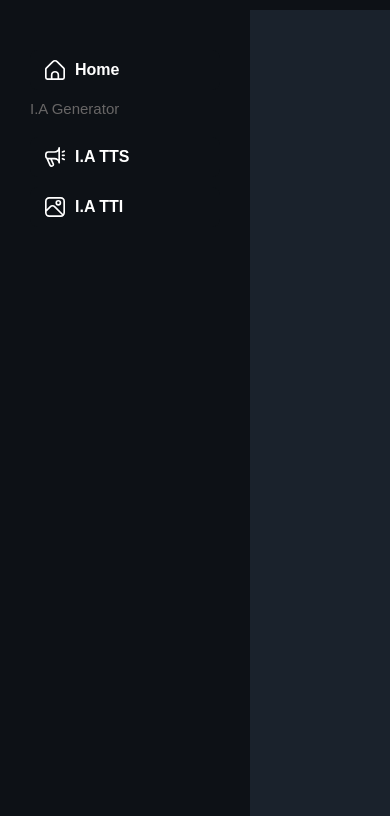
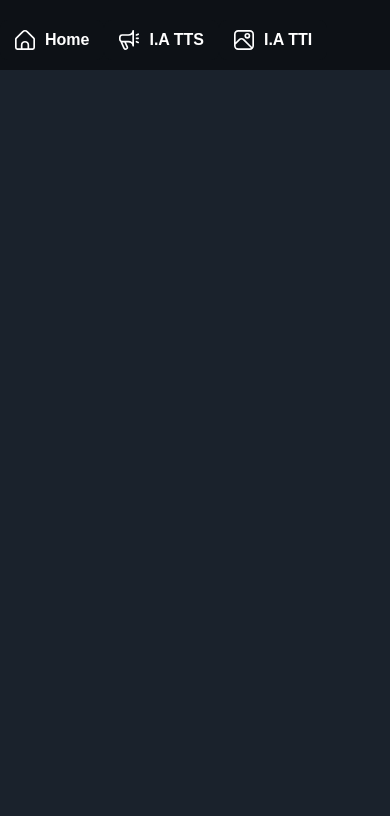
Before and after one commit to marxrocha205/VeridianCode_www, a Flask app: page / in a window 390 px wide. Shown: the part 28-844 px from the top of the page. Run offline with Flask 3, Linux system fonts and the light colour scheme.

Commit message:
Adiciona responsividade

```diff
--- a/static/css/style.css
+++ b/static/css/style.css
@@ -38,25 +38,46 @@ header {
 .container {
     display: flex;
     flex-direction: row;
-
     flex: 1;
     overflow: hidden; /* Para evitar o overflow se o conteúdo for maior */
 }
 
 .sidebar {
     background-color: #0d1116;
-    width: 250px;
+    /* width: 250px; Definido para telas grandes */
     min-height: calc(100vh - 50px); /* Ajuste conforme a altura do cabeçalho */
     padding: 30px;
     position: relative;
+    transition: width 0.3s ease; /* Adiciona uma transição suave */
 }
 
-.text_1 {
-    font-size: 15px;
-    font-weight: 100;
-    margin-bottom: 20px;
-    color: #686666;
-    align-items: center;
+/* Oculta o texto "I.A Generator" em telas menores */
+@media (max-width: 768px) {
+    .container {
+        flex-direction: column; /* Muda para layout vertical */
+    }
+
+    .sidebar {
+        width: 100%; /* Torna o menu lateral ocupar toda a largura */
+        min-height: auto; /* Remove a altura mínima */
+        padding: 0px;
+        position: relative;
+        display: flex;
+        overflow-x: auto; /* Permite rolagem horizontal */
+    }
+
+    .sidebar nav ul {
+        display: flex;
+        flex-direction: row; /* Exibe itens em linha */
+    }
+
+    .sidebar nav ul li {
+        margin: 0 5px; /* Margem reduzida para itens em linha */
+    }
+
+    .text_1 {
+        display: none; /* Oculta o texto "I.A Generator" em telas menores */
+    }
 }
 
 .sidebar nav ul {
```
